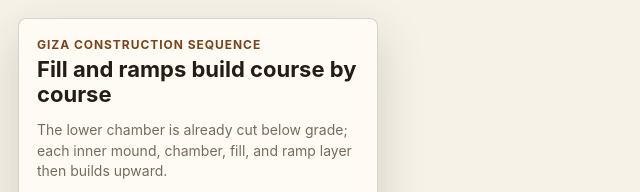
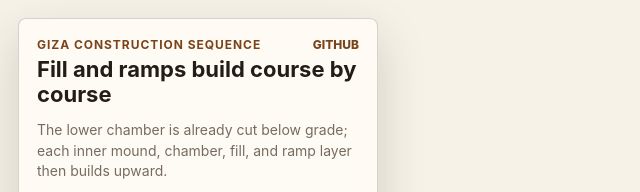
Before and after one commit to danieliser/giza-pyramid-kit, a plain HTML site: page demo/index.html in a window 1280 px wide. Shown: the top 192 px of the page, 0-640 px from the left. Drawn offline with nearby package versions, Linux system fonts and the light colour scheme; no server answers; animation ran at ten frames a second.

Commit message:
Add GitHub link to demo

```diff
--- a/demo/index.html
+++ b/demo/index.html
@@ -12,7 +12,18 @@
       <section id="viewport" aria-label="Animated STL assembly viewer"></section>
       <aside class="panel" aria-label="Timeline controls">
         <div>
-          <p class="label">Giza construction sequence</p>
+          <div class="panel-kicker">
+            <p class="label">Giza construction sequence</p>
+            <a
+              class="source-link"
+              href="https://github.com/danieliser/giza-pyramid-kit"
+              target="_blank"
+              rel="noopener noreferrer"
+              aria-label="Open the giza-pyramid-kit GitHub repository"
+            >
+              GitHub
+            </a>
+          </div>
           <h1 id="stage-title">Loading STL parts</h1>
         </div>
         <p id="stage-note" class="note">Preparing the assembly-coordinate meshes.</p>
--- a/demo/styles.css
+++ b/demo/styles.css
@@ -55,13 +55,35 @@ body {
   backdrop-filter: blur(14px);
 }
 
+.panel-kicker {
+  display: flex;
+  gap: 12px;
+  align-items: center;
+  justify-content: space-between;
+  margin: 0 0 5px;
+}
+
 .label {
-  margin: 0 0 5px;
+  margin: 0;
   color: var(--accent-dark);
   font-size: 12px;
   font-weight: 700;
   letter-spacing: 0.08em;
   text-transform: uppercase;
+}
+
+.source-link {
+  color: var(--accent-dark);
+  font-size: 12px;
+  font-weight: 800;
+  text-decoration: none;
+  text-transform: uppercase;
+}
+
+.source-link:hover,
+.source-link:focus-visible {
+  color: var(--accent);
+  text-decoration: underline;
 }
 
 h1 {
```
